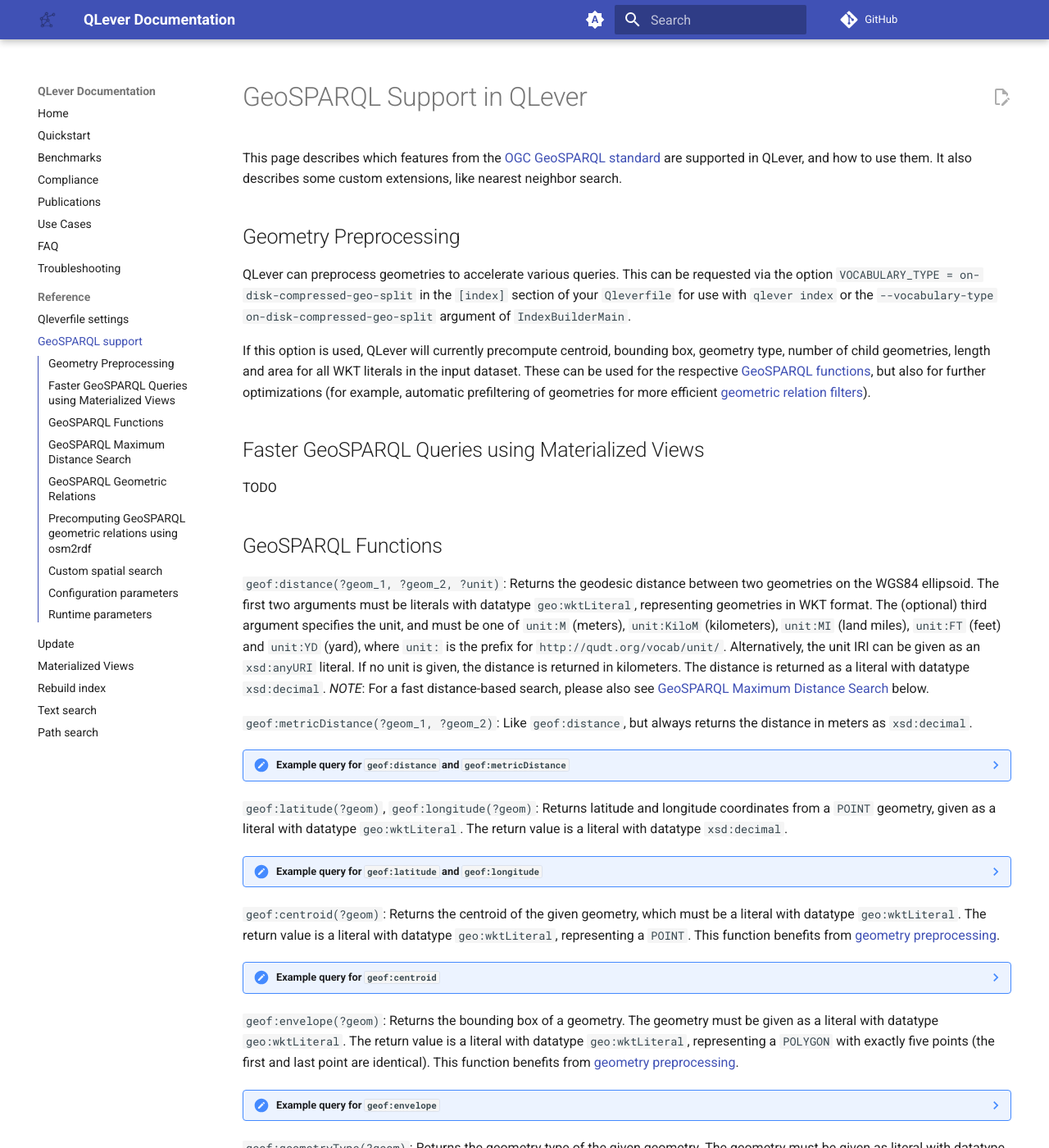
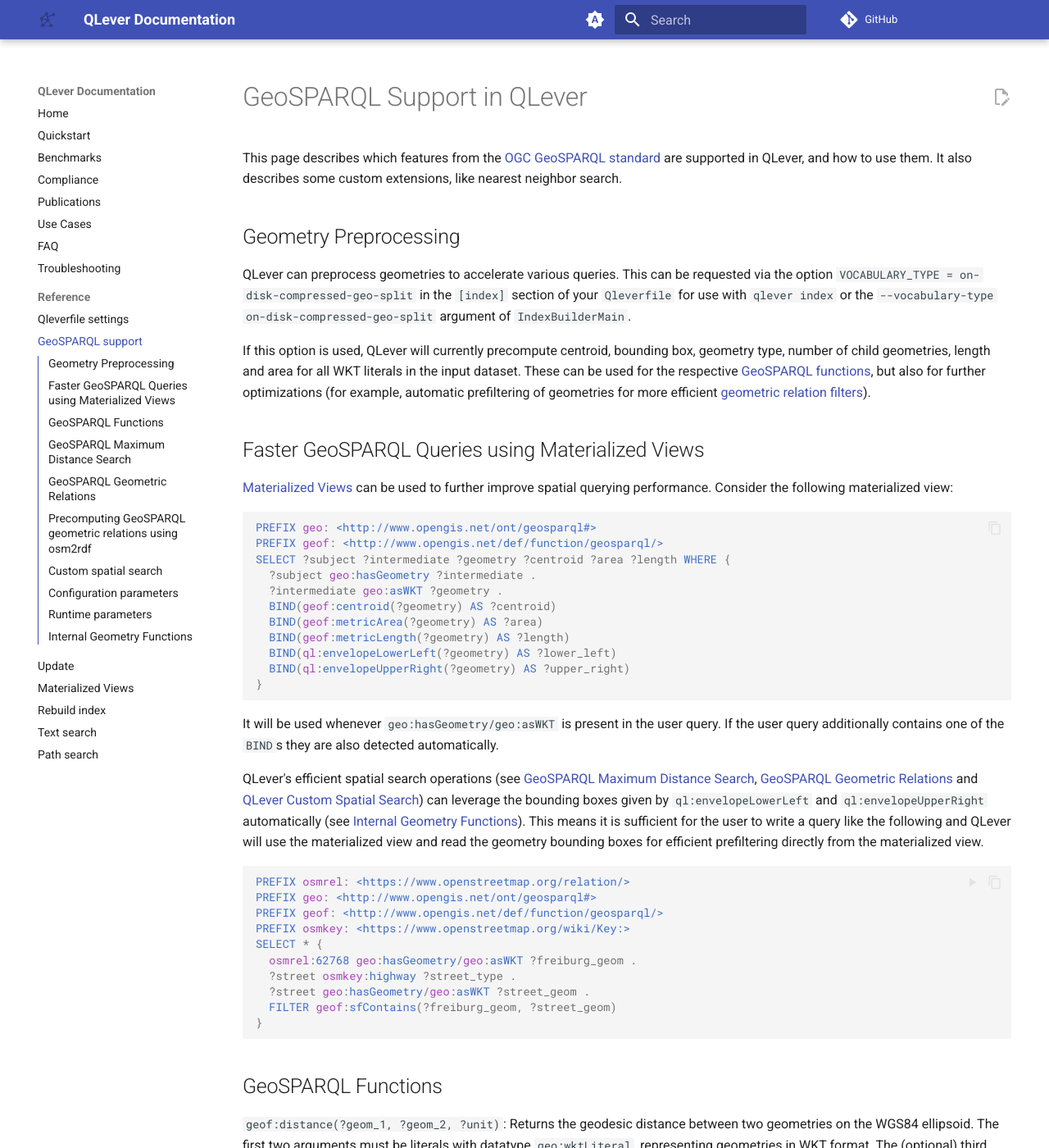
Before and after one commit to qlever-dev/qlever-docs, an MkDocs documentation site: the page built from docs/geosparql.md, in a window 1280 px wide and 1400 px high. Shown: the whole window at 82% size. Built offline with MkDocs 1.6.1 and Material for MkDocs 9.7.7, drawn with Linux system fonts in a browser that asks for light colours; plug-ins that fetch from the network failed and are left out; comment, search, counter and statistics services are not loaded; the version menu is left out; some of the changed text lies outside the part shown.

Commit message:
work on docs

````diff
--- a/docs/geosparql.md
+++ b/docs/geosparql.md
@@ -10,7 +10,38 @@ If this option is used, QLever will currently precompute centroid, bounding box,
 
 ## Faster GeoSPARQL Queries using Materialized Views
 
-TODO
+[Materialized Views](materialized-views.md) can be used to further improve spatial querying performance. Consider the following materialized view:
+
+```sparql
+PREFIX geo: <http://www.opengis.net/ont/geosparql#>
+PREFIX geof: <http://www.opengis.net/def/function/geosparql/>
+SELECT ?subject ?intermediate ?geometry ?centroid ?area ?length WHERE {
+  ?subject geo:hasGeometry ?intermediate .
+  ?intermediate geo:asWKT ?geometry .
+  BIND(geof:centroid(?geometry) AS ?centroid)
+  BIND(geof:metricArea(?geometry) AS ?area)
+  BIND(geof:metricLength(?geometry) AS ?length)
+  BIND(ql:envelopeLowerLeft(?geometry) AS ?lower_left)
+  BIND(ql:envelopeUpperRight(?geometry) AS ?upper_right)
+}
+```
+
+It will be used whenever `geo:hasGeometry/geo:asWKT` is present in the user query. If the user query additionally contains one of the `BIND`s they are also detected automatically.
+
+QLever's efficient spatial search operations (see [GeoSPARQL Maximum Distance Search](#geosparql-maximum-distance-search), [GeoSPARQL Geometric Relations](#geosparql-geometric-relations) and [QLever Custom Spatial Search](#custom-spatial-search)) can leverage the bounding boxes given by `ql:envelopeLowerLeft` and `ql:envelopeUpperRight` automatically (see [Internal Geometry Functions](#internal-geometry-functions)). This means it is sufficient for the user to write a query like the following and QLever will use the materialized view and read the geometry bounding boxes for efficient prefiltering directly from the materialized view.
+
+```sparql {data-demo-engine="osm-planet"}
+PREFIX osmrel: <https://www.openstreetmap.org/relation/>
+PREFIX geo: <http://www.opengis.net/ont/geosparql#>
+PREFIX geof: <http://www.opengis.net/def/function/geosparql/>
+PREFIX osmkey: <https://www.openstreetmap.org/wiki/Key:>
+SELECT * {
+  osmrel:62768 geo:hasGeometry/geo:asWKT ?freiburg_geom .
+  ?street osmkey:highway ?street_type .
+  ?street geo:hasGeometry/geo:asWKT ?street_geom .
+  FILTER geof:sfContains(?freiburg_geom, ?street_geom)
+}
+```
 
 ## GeoSPARQL Functions
 
@@ -524,3 +555,9 @@ outweigh the savings. Thus prefiltering is disabled at a certain bounding box
 size. This can be configured using `spatial-join-prefilter-max-size`. By
 default the limit is `2500` square coordinates. To deactivate prefiltering
 completely, set this to `0`.
+
+## Internal Geometry Functions
+
+`ql:isGeoPoint`: Detect whether the given literal is stored in QLever's efficient (lossy) WKT point encoding.
+
+`ql:envelopeLowerLeft` and `ql:envelopeUpperRight`: Returns the corners of the geometry's envelope (aka bounding box) as WKT points.
````
Also changed, not shown: docs/materialized-views.md (+11 -3 lines), docs/qleverfile.md (+0 -2 lines).
